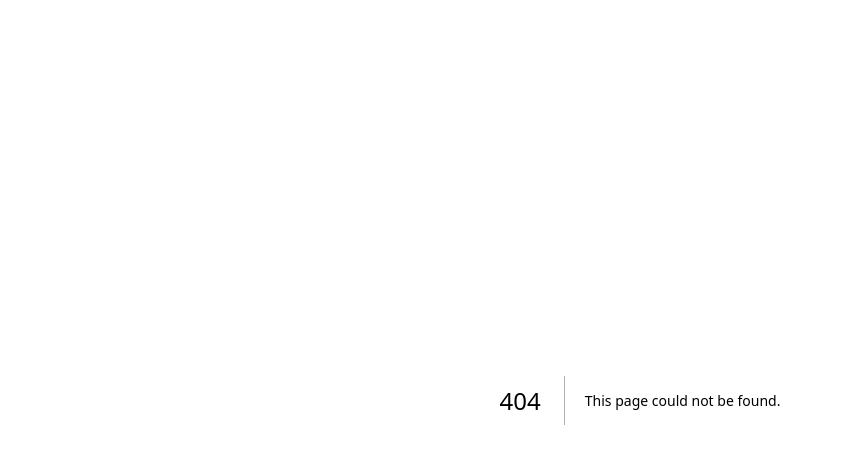
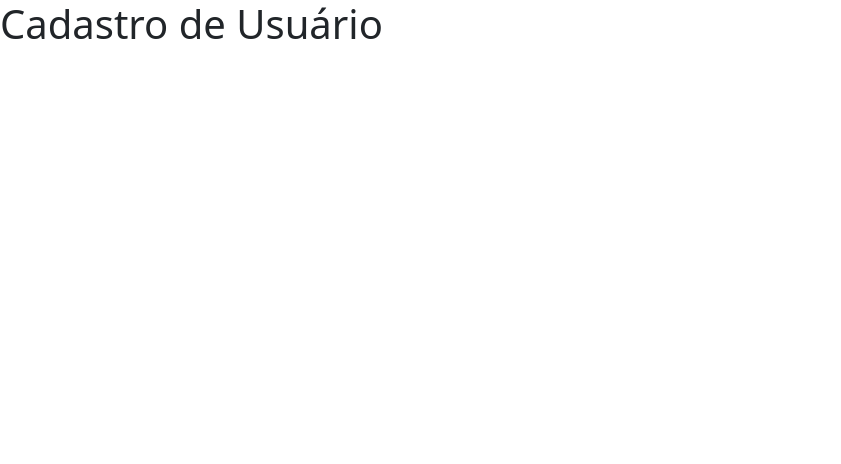
Before and after one commit to LuizFernandoFormenton/pi-comercio, a Next.js app: page /cadastro_usuario in a window 1280 px wide. Before the commit this address had no page. Shown: the top 464 px of the page, without its empty margins (0-841 px from the left). Built offline with nearby package versions, Linux system fonts and the light colour scheme.

Commit message:
Páginas Geovana
Cadastro de Usuário e Perfil do Usuário

```diff
--- /dev/null
+++ b/app/cadastro_usuario/page.js
@@ -0,0 +1,7 @@
+export default function CadastroUsuario() {
+  return (
+    <div>
+     <h1> Cadastro de Usuário </h1>
+    </div>
+  );
+}
```
Also changed, not shown: app/perfil_usuario/page.js (added, +7 -0 lines), 1 other file (tests, documents, lock files or other folders).
